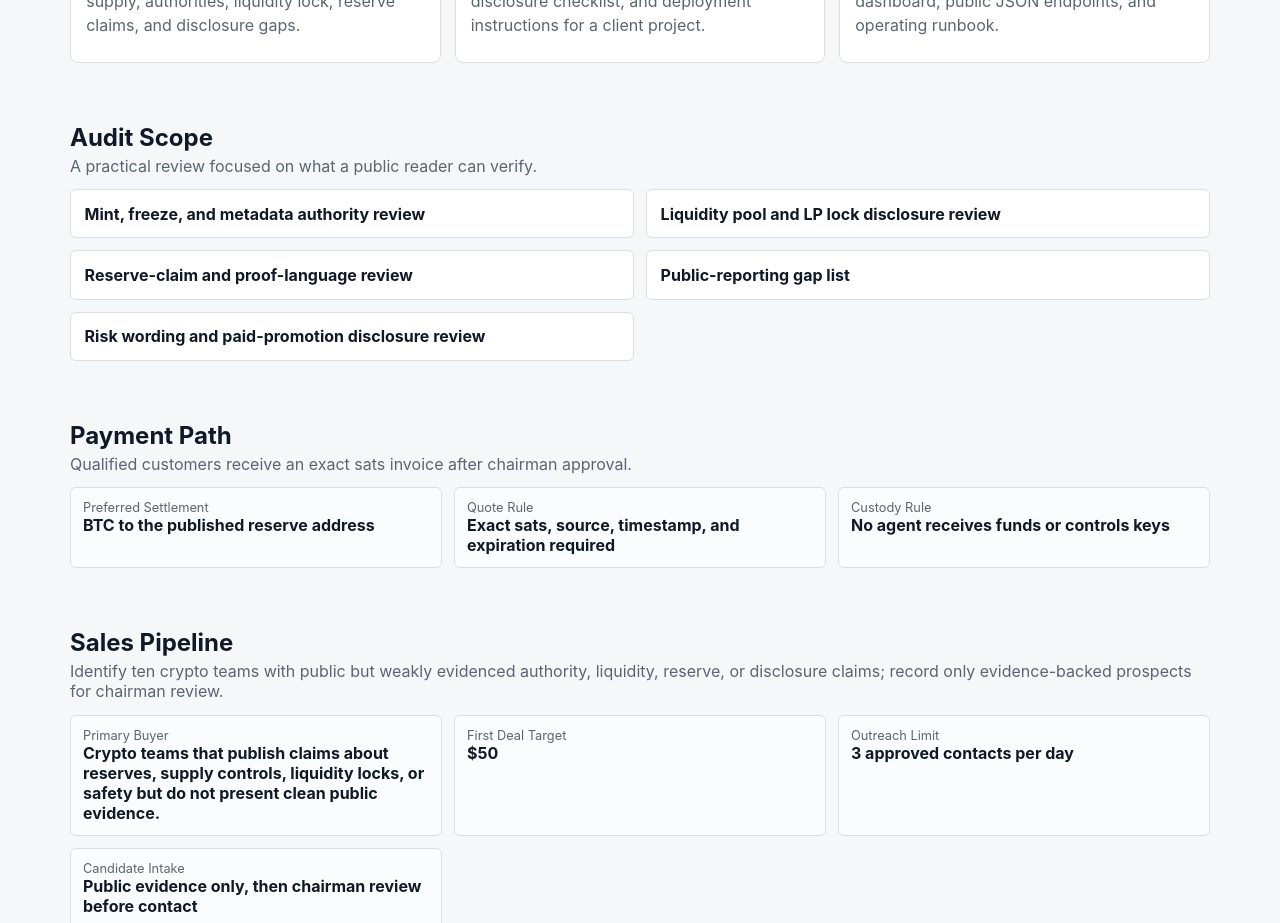
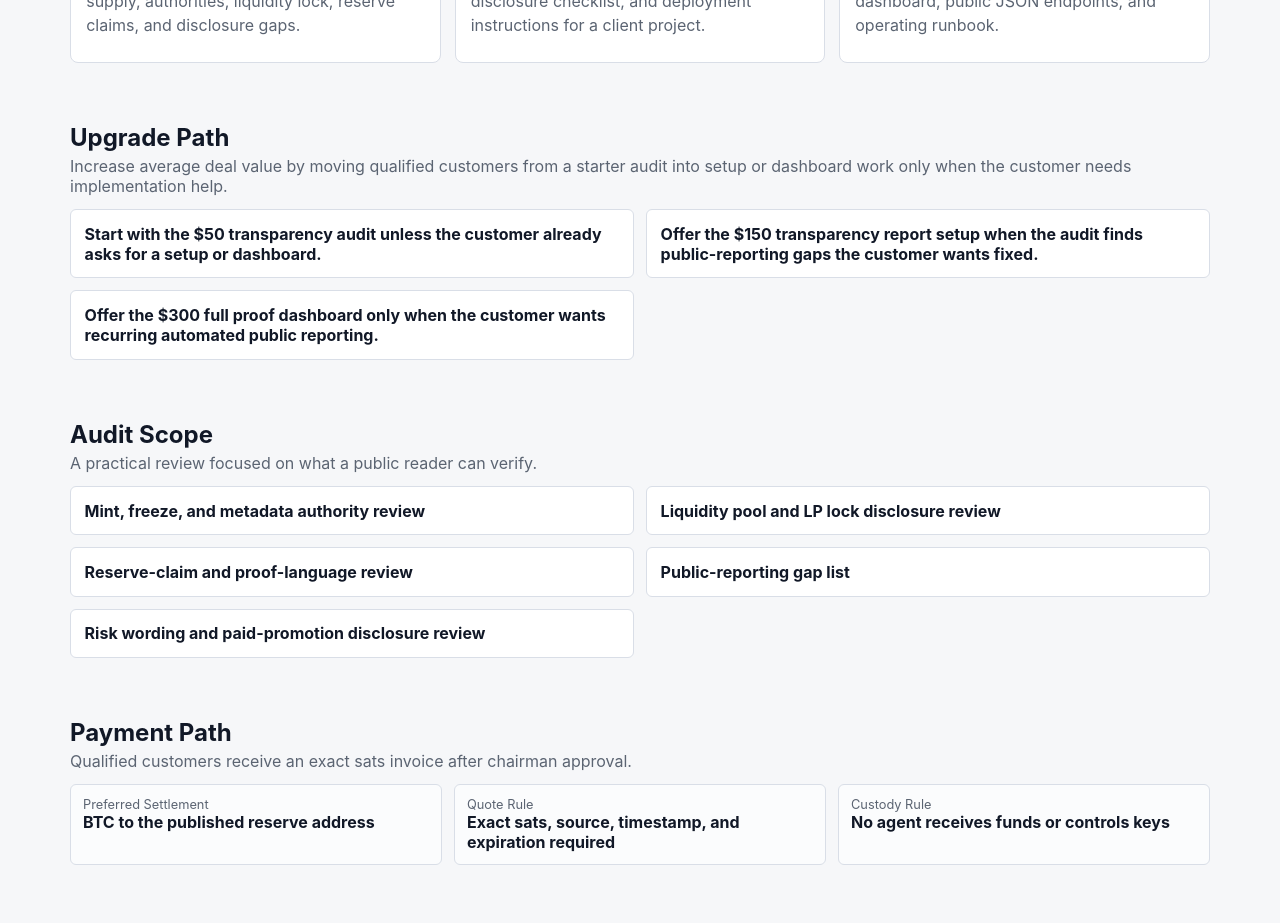
Before and after one commit to sata-project-reserve/sata, a Next.js app: page /services/transparency-audit in a window 1280 px wide. Shown: the part 1400-2323 px from the top of the page. Built offline with nearby package versions, Linux system fonts and the light colour scheme.

Commit message:
add revenue upgrade path

```diff
--- a/app/services/transparency-audit/page.tsx
+++ b/app/services/transparency-audit/page.tsx
@@ -18,6 +18,7 @@ const setupOffer = revenuePlan.revenueStreams.find(
 const dashboardOffer = revenuePlan.revenueStreams.find(
   (stream) => stream.id === 'full-proof-dashboard'
 );
+const upgradePolicy = revenuePlan.upgradePolicy;
 const primaryProfile = prospectPipeline.idealCustomerProfile[0];
 const primaryBuyerDescription =
   primaryProfile?.description ?? 'Crypto teams that need public transparency evidence review.';
@@ -176,6 +177,20 @@ export default function TransparencyAuditServicePage() {
 
       <section className="public-band">
         <div className="section-heading">
+          <h2>Upgrade Path</h2>
+          <p>{upgradePolicy.objective}</p>
+        </div>
+        <div className="service-checklist">
+          {upgradePolicy.defaultPath.map((step) => (
+            <div className="proof-block" key={step}>
+              <strong>{step}</strong>
+            </div>
+          ))}
+        </div>
+      </section>
+
+      <section className="public-band">
+        <div className="section-heading">
           <h2>Audit Scope</h2>
           <p>A practical review focused on what a public reader can verify.</p>
         </div>
--- a/public/revenue-operating-plan.json
+++ b/public/revenue-operating-plan.json
@@ -50,6 +50,24 @@
       "paymentTiming": "milestone-based after chairman-approved scope"
     }
   ],
+  "upgradePolicy": {
+    "objective": "Increase average deal value by moving qualified customers from a starter audit into setup or dashboard work only when the customer needs implementation help.",
+    "defaultPath": [
+      "Start with the $50 transparency audit unless the customer already asks for a setup or dashboard.",
+      "Offer the $150 transparency report setup when the audit finds public-reporting gaps the customer wants fixed.",
+      "Offer the $300 full proof dashboard only when the customer wants recurring automated public reporting."
+    ],
+    "qualificationQuestions": [
+      "Do you only want the gap report, or do you want help setting up the public report?",
+      "Do you need a one-time report template or an automated dashboard/workflow?",
+      "Who will approve public wording, payment terms, and final deployment on your side?"
+    ],
+    "stopRules": [
+      "Do not pressure a customer into a larger scope.",
+      "Do not imply the work will improve SATA price, client token price, liquidity, trading volume, or buyer demand.",
+      "Do not start paid work or send payment instructions before chairman-approved scope and invoice."
+    ]
+  },
   "allocationPolicy": {
     "currencyPreference": ["BTC", "USDC on Solana", "SOL"],
     "requiresChairmanApprovalBeforeConversion": true,
```
Also changed, not shown: scripts/prepare-sites-dist.mjs (+8 -0 lines), scripts/validate-revenue-operating-plan.mjs (+21 -0 lines), 1 other file (tests, documents, lock files or other folders).
